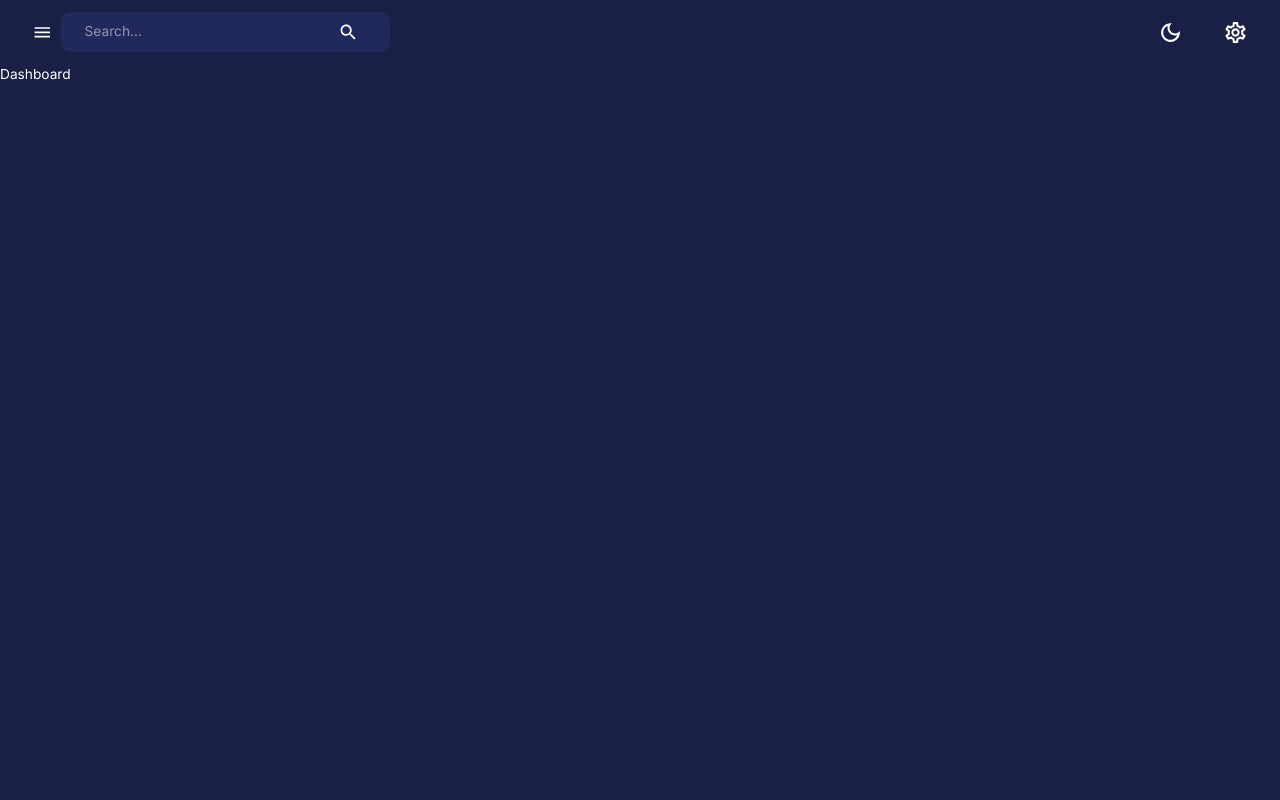
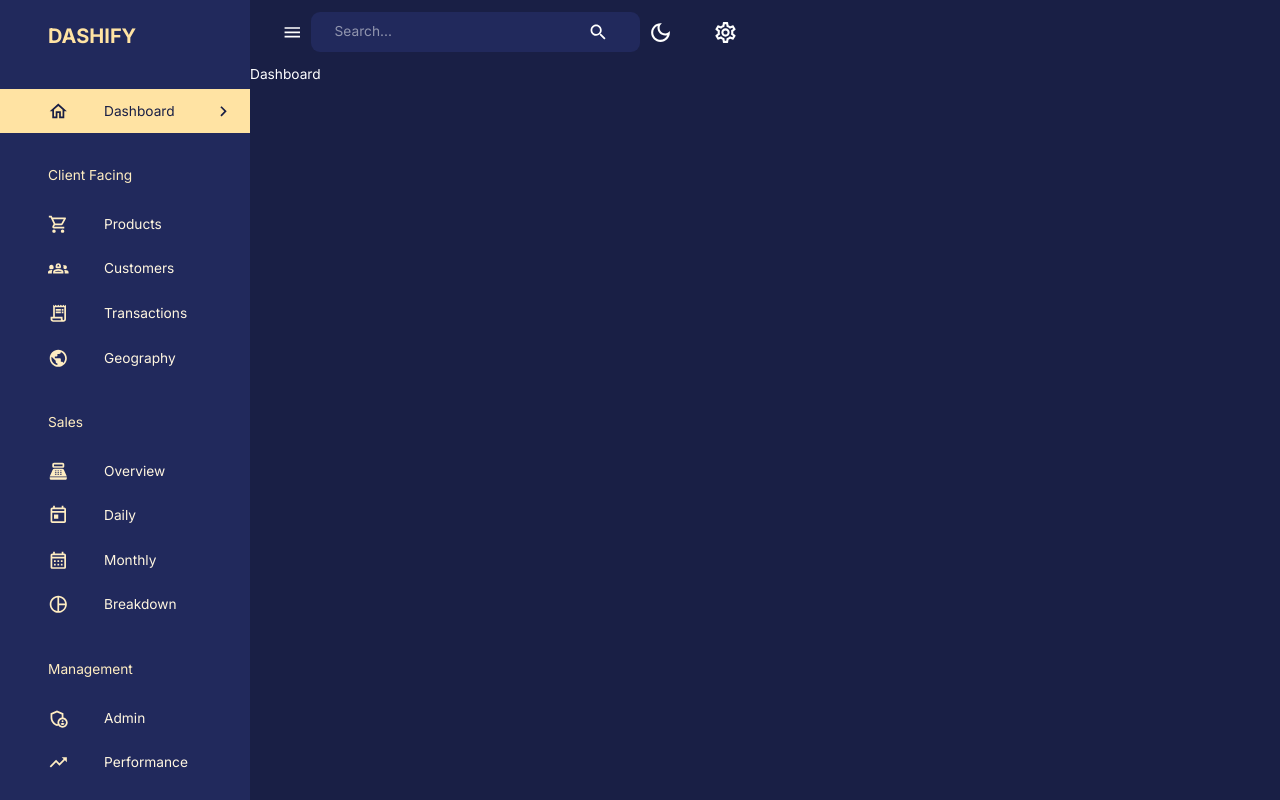
Before and after one commit to NoorChasib/Dashify, a React (Create React App) app in the folder client/: page /dashboard in a window 1280 px wide. Built offline with nearby package versions, Linux system fonts and the light colour scheme.

Commit message:
create sidebar component with mui

```diff
--- a/client/src/components/Navbar.jsx
+++ b/client/src/components/Navbar.jsx
@@ -19,7 +19,7 @@
 	useTheme,
 } from "@mui/material";
 
-const Navbar = () => {
+const Navbar = ({ isSidebarOpen, setIsSidebarOpen }) => {
 	const dispatch = useDispatch();
 	const theme = useTheme();
 
@@ -34,7 +34,7 @@
 			<Toolbar sx={{ justifyContent: "space-between" }}>
 				{/* LEFT SIDE */}
 				<FlexBetween>
-					<IconButton onClick={() => console.log("open/close sidebar")}>
+					<IconButton onClick={() => setIsSidebarOpen(!isSidebarOpen)}>
 						<MenuIcon />
 					</IconButton>
 					<FlexBetween
--- /dev/null
+++ b/client/src/components/Sidebar.jsx
@@ -0,0 +1,199 @@
+import React from "react";
+import {
+	Box,
+	Divider,
+	Drawer,
+	IconButton,
+	List,
+	ListItem,
+	ListItemButton,
+	ListItemIcon,
+	ListItemText,
+	Typography,
+	useTheme,
+} from "@mui/material";
+import {
+	SettingsOutlined,
+	ChevronLeft,
+	ChevronRightOutlined,
+	HomeOutlined,
+	ShoppingCartOutlined,
+	Groups2Outlined,
+	ReceiptLongOutlined,
+	PublicOutlined,
+	PointOfSaleOutlined,
+	TodayOutlined,
+	CalendarMonthOutlined,
+	AdminPanelSettingsOutlined,
+	TrendingUpOutlined,
+	PieChartOutlined,
+} from "@mui/icons-material";
+import { useEffect, useState } from "react";
+import { useLocation, useNavigate } from "react-router-dom";
+import FlexBetween from "./FlexBetween";
+import profileImage from "assets/profile.jpg";
+
+const navItems = [
+	{
+		text: "Dashboard",
+		icon: <HomeOutlined />,
+	},
+	{
+		text: "Client Facing",
+		icon: null,
+	},
+	{
+		text: "Products",
+		icon: <ShoppingCartOutlined />,
+	},
+	{
+		text: "Customers",
+		icon: <Groups2Outlined />,
+	},
+	{
+		text: "Transactions",
+		icon: <ReceiptLongOutlined />,
+	},
+	{
+		text: "Geography",
+		icon: <PublicOutlined />,
+	},
+	{
+		text: "Sales",
+		icon: null,
+	},
+	{
+		text: "Overview",
+		icon: <PointOfSaleOutlined />,
+	},
+	{
+		text: "Daily",
+		icon: <TodayOutlined />,
+	},
+	{
+		text: "Monthly",
+		icon: <CalendarMonthOutlined />,
+	},
+	{
+		text: "Breakdown",
+		icon: <PieChartOutlined />,
+	},
+	{
+		text: "Management",
+		icon: null,
+	},
+	{
+		text: "Admin",
+		icon: <AdminPanelSettingsOutlined />,
+	},
+	{
+		text: "Performance",
+		icon: <TrendingUpOutlined />,
+	},
+];
+
+const Sidebar = ({
+	drawerWidth,
+	isSidebarOpen,
+	setIsSidebarOpen,
+	isNonMobile,
+}) => {
+	const { pathname } = useLocation();
+	const [active, setActive] = useState("");
+	const navigate = useNavigate();
+	const theme = useTheme();
+
+	useEffect(() => {
+		setActive(pathname.substring(1));
+	}, [pathname]);
+
+	return (
+		<Box component="nav">
+			{isSidebarOpen && (
+				<Drawer
+					open={isSidebarOpen}
+					onClose={() => setIsSidebarOpen(false)}
+					variant="persistent"
+					anchor="left"
+					sx={{
+						width: drawerWidth,
+						"& .MuiDrawer-paper": {
+							color: theme.palette.secondary[200],
+							backgroundColor: theme.palette.background.alt,
+							boxSizing: "border-box",
+							borderWidth: isNonMobile ? 0 : "2px",
+							width: drawerWidth,
+						},
+					}}
+				>
+					<Box width="100%">
+						<Box m="1.5rem 2rem 2rem 3rem">
+							<FlexBetween color={theme.palette.secondary.main}>
+								<Box display="flex" alignItems="center" gap="0.5rem">
+									<Typography variant="h4" fontWeight="bold">
+										DASHIFY
+									</Typography>
+								</Box>
+								{!isNonMobile && (
+									<IconButton onClick={() => setIsSidebarOpen(!isSidebarOpen)}>
+										<ChevronLeft />
+									</IconButton>
+								)}
+							</FlexBetween>
+						</Box>
+						<List>
+							{navItems.map(({ text, icon }) => {
+								if (!icon) {
+									return (
+										<Typography key={text} sx={{ m: "2rem 0 1rem 3rem" }}>
+											{text}
+										</Typography>
+									);
+								}
+								const lcText = text.toLowerCase();
+								return (
+									<ListItem key={text} disablePadding>
+										<ListItemButton
+											onClick={() => {
+												navigate(`/${lcText}`);
+												setActive(lcText);
+											}}
+											sx={{
+												backgroundColor:
+													active === lcText
+														? theme.palette.secondary[300]
+														: "transparent",
+												color:
+													active === lcText
+														? theme.palette.primary[600]
+														: theme.palette.secondary[100],
+											}}
+										>
+											<ListItemIcon
+												sx={{
+													ml: "2rem",
+													color:
+														active === lcText
+															? theme.palette.primary[600]
+															: theme.palette.secondary[200],
+												}}
+											>
+												{icon}
+											</ListItemIcon>
+											<ListItemText primary={text} />
+											{active === lcText && (
+												<ChevronRightOutlined sx={{ ml: "auto" }} />
+											)}
+										</ListItemButton>
+									</ListItem>
+								);
+							})}
+						</List>
+					</Box>
+				</Drawer>
+			)}
+		</Box>
+	);
+};
+
+export default Sidebar;
--- a/client/src/scenes/layout/index.jsx
+++ b/client/src/scenes/layout/index.jsx
@@ -3,12 +3,25 @@
 import { Outlet } from "react-router-dom";
 import { useSelector } from "react-redux";
 import Navbar from "components/Navbar";
+import Sidebar from "components/Sidebar";
 
 const Layout = () => {
+	const isNonMobile = useMediaQuery("(min-width: 600px)");
+	const [isSidebarOpen, setIsSidebarOpen] = useState(true);
+
 	return (
-		<Box width="100%" height="100%">
+		<Box display={isNonMobile ? "flex" : "block"} width="100%" height="100%">
+			<Sidebar
+				isNonMobile={isNonMobile}
+				drawerWidth="250px"
+				isSidebarOpen={isSidebarOpen}
+				setIsSidebarOpen={setIsSidebarOpen}
+			/>
 			<Box>
-				<Navbar />
+				<Navbar
+					isSidebarOpen={isSidebarOpen}
+					setIsSidebarOpen={setIsSidebarOpen}
+				/>
 				<Outlet />
 			</Box>
 		</Box>
```
